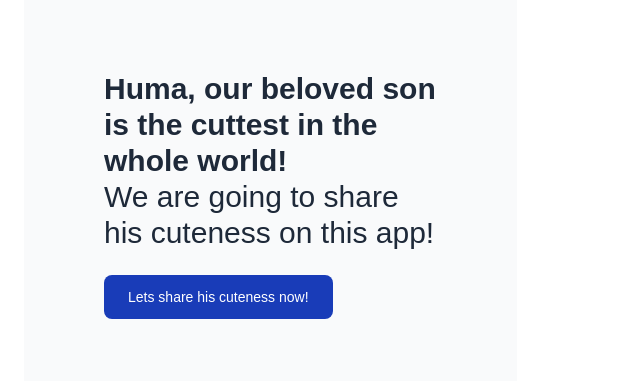
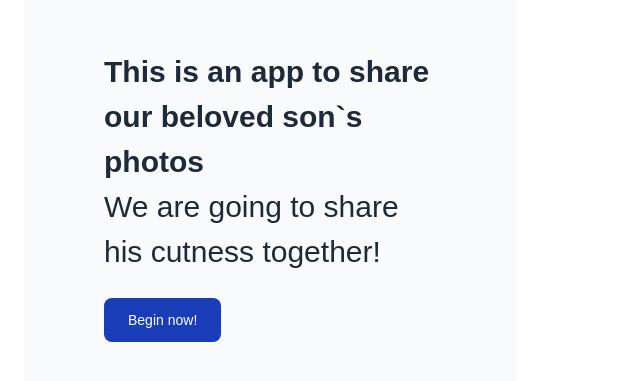
Before and after one commit to JYU20/diary-app, a Next.js app: page / in a window 1280 px wide. Shown: the part 213-594 px from the top of the page, without its empty margins (0-640 px from the left). Built offline with nearby package versions, Linux system fonts and the light colour scheme.

Commit message:
linkを作った

```diff
--- a/app/page.tsx
+++ b/app/page.tsx
@@ -1,20 +1,23 @@
 import Link from "next/link";
 
-export default function Home(){
-  return(
+export default function Home() {
+  return (
     <main className="flex min-h-screen flex-col p-6">
       <div className="mt-4 flex grow flex-col gap-4 md:flex-row">
         <div className="flex flex-col justify-center gap-6 rounded-lg bg-gray-50 px-6 py-10 md:w-2/5 md:px-20">
-        <p className="text-xl text-gray-800 md:text-3xl md:leadding-normal">
-          <strong>Huma, our beloved son is the cuttest in the whole world!</strong>
-          <br />
-          We are going to share his cuteness on this app!
-        </p>
-        <div className="flex items-center gap-5 self-start rounded-lg bg-blue-800 px-6 py-3 text-sm font-medium text-white hover:bg-blue-600">
-          <span>Lets share his cuteness now!</span>
-        </div>
+          <p className="text-xl text-gray-800 md:text-3xl md:leading-normal">
+            <strong>This is an app to share our beloved son`s photos</strong>
+            <br />
+            We are going to share his cutness together!
+          </p>
+          <Link
+            href="/register"
+            className="flex items-center gap-5 self-start rounded-lg bg-blue-800 px-6 py-3 text-sm font-medium text-white hover:bg-blue-600"
+          >
+            <span>Begin now!</span>
+          </Link>
         </div>
       </div>
     </main>
-  )
+  );
 }
--- /dev/null
+++ b/app/register/page.tsx
@@ -0,0 +1,8 @@
+export default function RegisterPage() {
+  return (
+    <div className="p-6">
+      <h1 className="text-2xl font-bold">Register</h1>
+      <p>ここに登録フォームを作ります。</p>
+    </div>
+  );
+}
```
